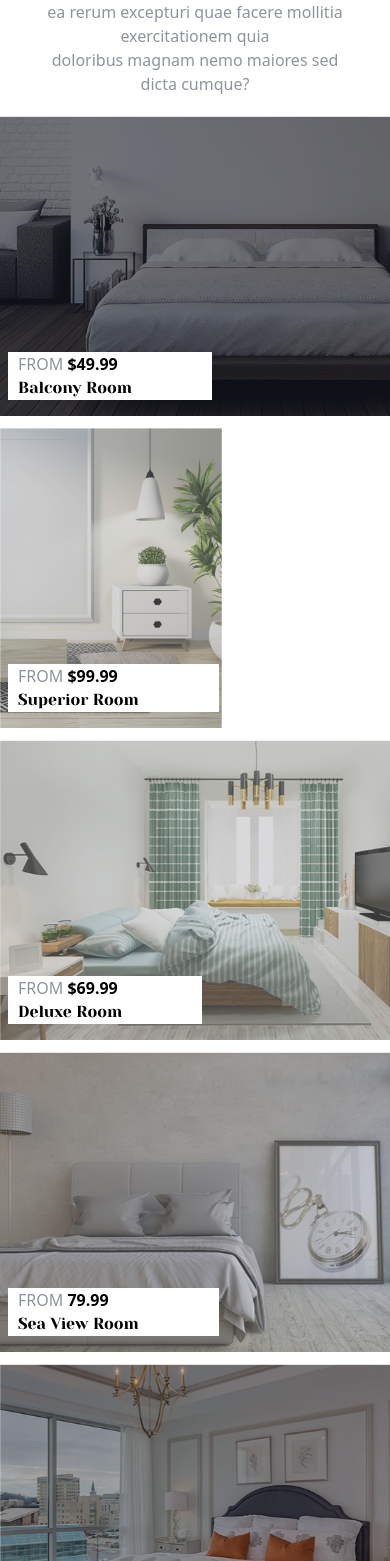
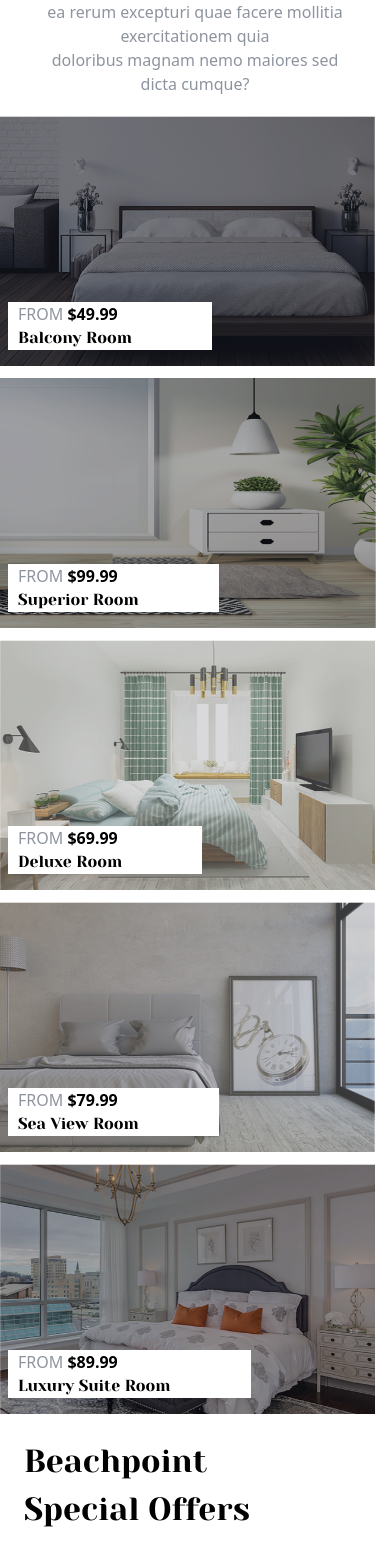
Before and after one commit to Og-Miles/Brookfield_Country_Club, a React (Vite) app in the folder brookfield-country-club/: page / in a window 390 px wide. Shown: the part 2827-4388 px from the top of the page. Built offline with nearby package versions, Linux system fonts and the light colour scheme.

Commit message:
Gallery complete

```diff
--- a/brookfield-country-club/src/App.jsx
+++ b/brookfield-country-club/src/App.jsx
@@ -33,12 +33,13 @@ const App = () => (
     <div className={`${styles.boxWidth}`}>
        <Gallery/>
     </div>
-         {/* Red divider */}
     <div className={` ${styles.boxWidth}`}>
        <Offers/>
+         {/* Red divider */}
          <RedDivider/>
        <Resort/>
     </div>
+         {/* Red divider */}
       <RedDivider />
     <div className={`${styles.boxWidth}`}>
        <Video/>
--- a/brookfield-country-club/src/assets/index.js
+++ b/brookfield-country-club/src/assets/index.js
@@ -13,6 +13,7 @@ import gradient2 from "./gradient2.png";
 import gradient3 from "./gradient3.png";
 import gradient4 from "./gradient4.png";
 import gradient5 from "./gradient5.png";
+import gradient6 from "./gradient6.png";
 import Hero from "./Hero.png";
 import Logo from "./Logo.png";
 import special from "./special.png";
@@ -45,6 +46,7 @@ export {
     gradient3,
     gradient4,
     gradient5,
+    gradient6,
     Hero,
     Logo,
     special,
--- a/brookfield-country-club/src/components/Gallery.jsx
+++ b/brookfield-country-club/src/components/Gallery.jsx
@@ -1,5 +1,5 @@
 import React from 'react'
-import { gradient1, gradient2, gradient3, gradient4, gradient5 } from '../assets'
+import { gradient1, gradient2, gradient3, gradient4, gradient5, gradient6 } from '../assets'
 import styles from '../style'
 import { Suites } from '../constants'
 
@@ -18,7 +18,7 @@ const Gallery = () => {
 
         <div className='grid xs:grid-cols-3 grid-cols-1 md:grid-col-2 md:gap-x-6 gap-x-none gap-y-3 items-center content-center justify-center'>
 
-      <div className="flex bg-[url('/src/assets/gradient1.png')] sticky object-contain w-[450px] h-[300px] bg-contain">
+      <div className="flex bg-[url('/src/assets/gradient1.png')] sticky object-contain w-full lg:w-[450px] h-[250px] md:h-[228px] lg:h-[300px] bg-contain bg-no-repeat">
           <div className='bg-white w-fit h-fit flex flex-col pl-[10px] pr-[80px] absolute bottom-4 left-2'>
             <p>
               <span className={`${styles.paragraph}`}>FROM </span>
@@ -28,7 +28,7 @@ const Gallery = () => {
           </div>
       </div>
 
-      <div className="flex bg-[url('/src/assets/gradient2.png')] w-[450px] md:h-[608px] h-[300px] bg-contain sticky md:row-span-2 row-span-1 bg-no-repeat">
+      <div className="flex bg-[url('/src/assets/gradient6.png')] lg:bg-[url('/src/assets/gradient2.png')] w-full lg:w-[450px] lg:h-[608px] h-[250px] md:h-[228px] bg-contain sticky md:row-span-2 row-span-1 bg-no-repeat">
           <div className='bg-white w-fit h-fit flex flex-col pl-[10px] pr-[80px] absolute bottom-4 left-2 '>
             <p>
               <span className={`${styles.paragraph}`}>FROM </span>
@@ -37,7 +37,7 @@ const Gallery = () => {
             <h4 className='font-Yeseva One'>Superior Room</h4>
           </div>
       </div>
-      <div className="flex bg-[url('/src/assets/gradient3.png')] w-[450px] h-[300px] sticky bg-contain">
+      <div className="flex bg-[url('/src/assets/gradient3.png')] w-full lg:w-[450px] h-[250px] md:h-[228px] lg:h-[300px] sticky bg-contain bg-no-repeat">
           <div className='bg-white w-fit h-fit flex flex-col pl-[10px] pr-[80px] absolute bottom-4 left-2 '>
             <p>
               <span className={`${styles.paragraph}`}>FROM </span>
@@ -46,16 +46,16 @@ const Gallery = () => {
             <h4 className='font-Yeseva One'>Deluxe Room</h4>
           </div>
       </div>
-      <div className="flex bg-[url('/src/assets/gradient4.png')] w-[450px] h-[300px] sticky bg-contain">
+      <div className="flex bg-[url('/src/assets/gradient4.png')] w-full lg:w-[450px] h-[250px] md:h-[228px] lg:h-[300px] sticky bg-contain bg-no-repeat">
           <div className='bg-white w-fit h-fit flex flex-col pl-[10px] pr-[80px] absolute bottom-4 left-2'>
             <p>
               <span className={`${styles.paragraph}`}>FROM </span>
-              <span className='font-semibold'>79.99</span>
+              <span className='font-semibold'>$79.99</span>
             </p>
             <h4 className='font-Yeseva One'>Sea View Room</h4>
           </div>
       </div>
-      <div className="flex bg-[url('/src/assets/gradient5.png')] w-[450px] h-[300px] sticky  bg-contain">
+      <div className="flex bg-[url('/src/assets/gradient5.png')] w-full lg:w-[450px] h-[250px] md:h-[228px] lg:h-[300px] sticky bg-contain bg-no-repeat">
           <div className='bg-white w-fit h-fit flex flex-col pl-[10px] pr-[80px] absolute bottom-4 left-2 '>
             <p>
               <span className={`${styles.paragraph}`}>FROM </span>
--- a/brookfield-country-club/src/components/Videos/Video.jsx
+++ b/brookfield-country-club/src/components/Videos/Video.jsx
@@ -2,6 +2,7 @@ import React, { useState } from 'react';
 import { BsFillPlayFill, BsPauseFill } from 'react-icons/bs';
 import { video } from '../../assets';
 import './video.css';
+import styles from '../../style';
 
 const Video = () => {
   const vidRef = React.useRef();
@@ -25,10 +26,14 @@ const Video = () => {
     controls = {false}
     muted
     />
-    <div className="app__video-overlay flex__center ">
-      <div className="app__video-overlay_circle flex__center"
+    <div className="app__video-overlay flex flex-col items-center justify-center">
+      <div className='justify center'>
+        <h1 className={`text-[14px] lg:text-[48px] font-Yeseva One text-white mb-3 max-w-[1085px]`}>View the Experience right before you live it</h1>
+      </div>
+      <div className="app__video-overlay_circle flex items-center justify-center"
       onClick={handleVideo}
       >
+
         {playVideo
           ?<BsPauseFill color='#fff' fontSize={30}/>
           :<BsFillPlayFill color='#fff' fontSize={30}/>
--- a/brookfield-country-club/src/components/Videos/video.css
+++ b/brookfield-country-club/src/components/Videos/video.css
@@ -12,12 +12,11 @@
 .app__video-overlay{
     position: absolute;
     inset: 0;
-    background: rgba(0, 0, 0, 0.65);
+    background: rgba(0, 0, 0, 0.25);
 }
 .app__video-overlay_circle{
     width: 100px;
-    height: 100px;
-    border-radius: 50%;
-    border: 1px solid var(--color-golden);
+    height: 55px;
+    border: 1px solid white;
     cursor: pointer;
 }
```
Also changed, not shown: brookfield-country-club/src/assets/gradient6.png (added).
